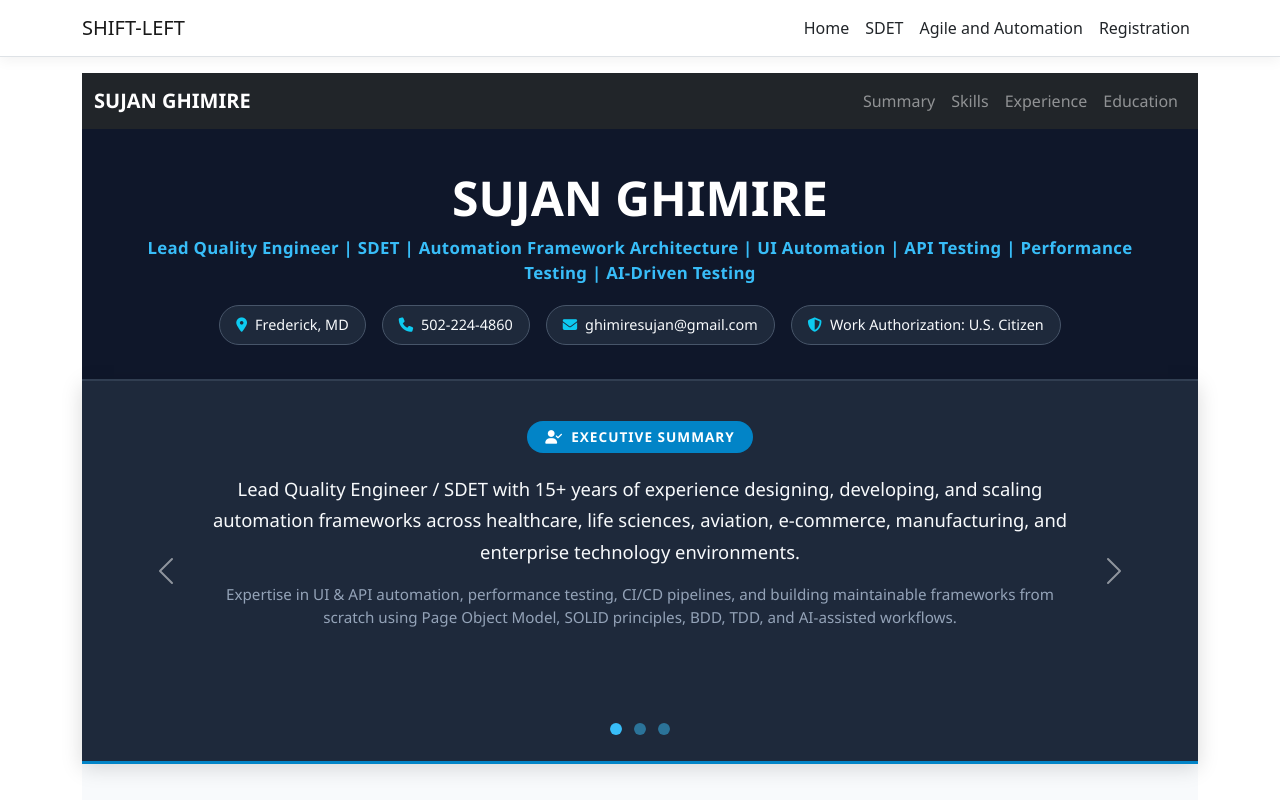
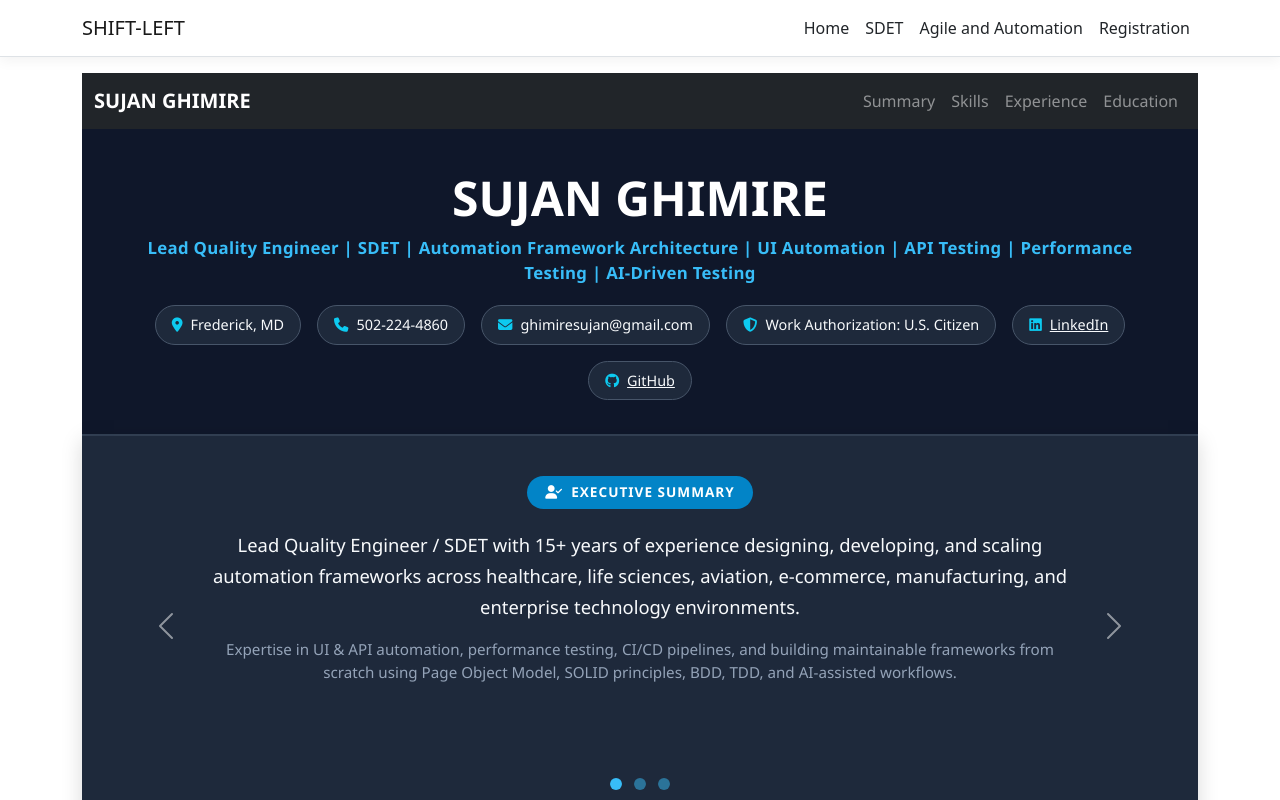
Before and after one commit to emprorgh/QeAppBlog, an Angular app in the folder ClientApp/: page / in a window 1280 px wide. Shown: the top 800 px of the page. Built offline with nearby package versions, Linux system fonts and the light colour scheme.

Commit message:
Add LinkedIn and GitHub links to home component

```diff
--- a/ClientApp/src/app/home/home.component.html
+++ b/ClientApp/src/app/home/home.component.html
@@ -197,6 +197,8 @@
                 <span class="contact-pill"><i class="fa-solid fa-phone text-info me-2"></i>502-224-4860</span>
                 <span class="contact-pill"><i class="fa-solid fa-envelope text-info me-2"></i>ghimiresujan@gmail.com</span>
                 <span class="contact-pill"><i class="fa-solid fa-shield-halved text-info me-2"></i>Work Authorization: U.S. Citizen</span>
+                <a href="https://www.linkedin.com/in/sujan-ghimire-12b33932/" target="_blank" rel="noopener noreferrer" class="contact-pill"><i class="fa-brands fa-linkedin text-info me-2"></i>LinkedIn</a>
+                <a href="https://github.com/emprorgh" target="_blank" rel="noopener noreferrer" class="contact-pill"><i class="fa-brands fa-github text-info me-2"></i>GitHub</a>
             </div>
         </div>
     </header>
```
